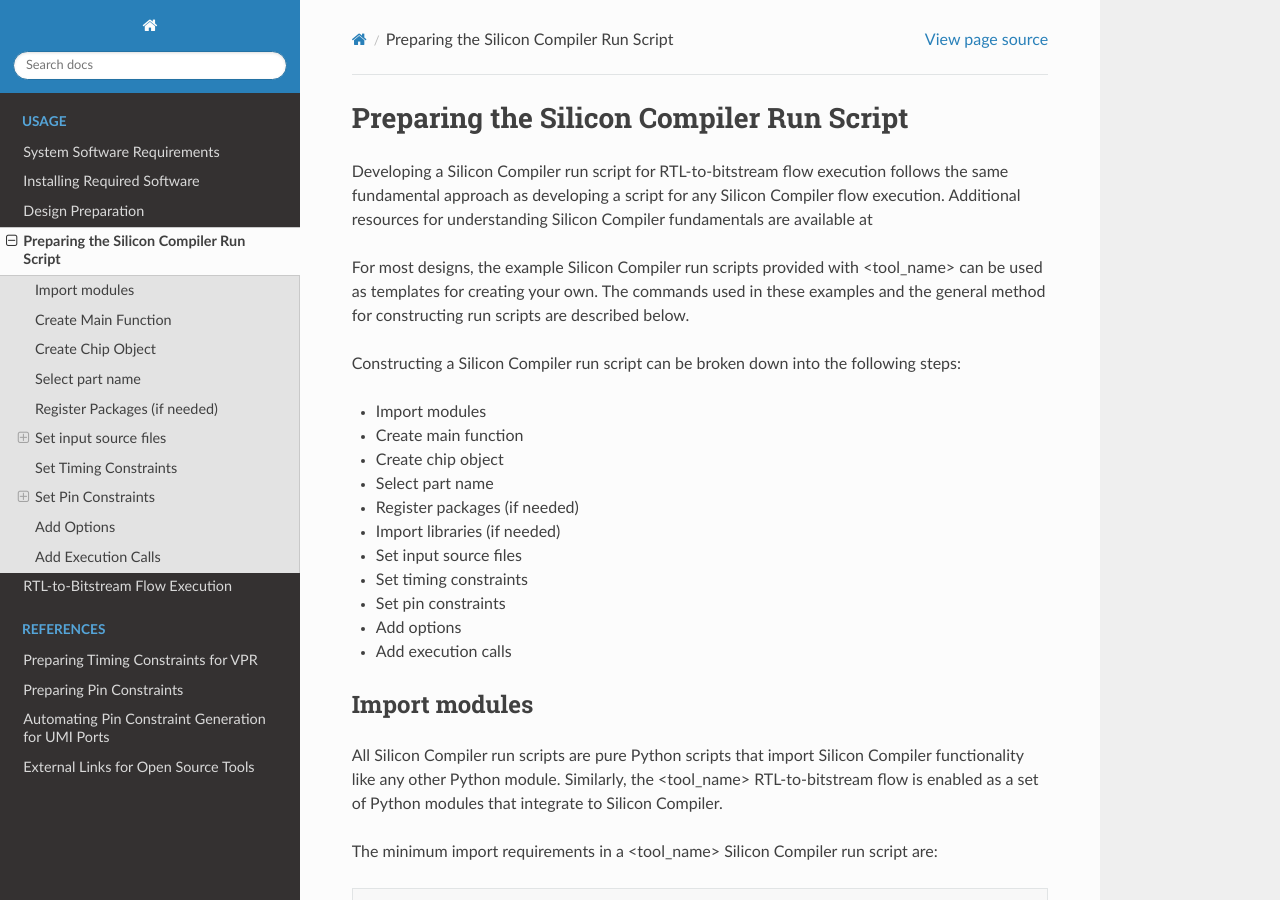
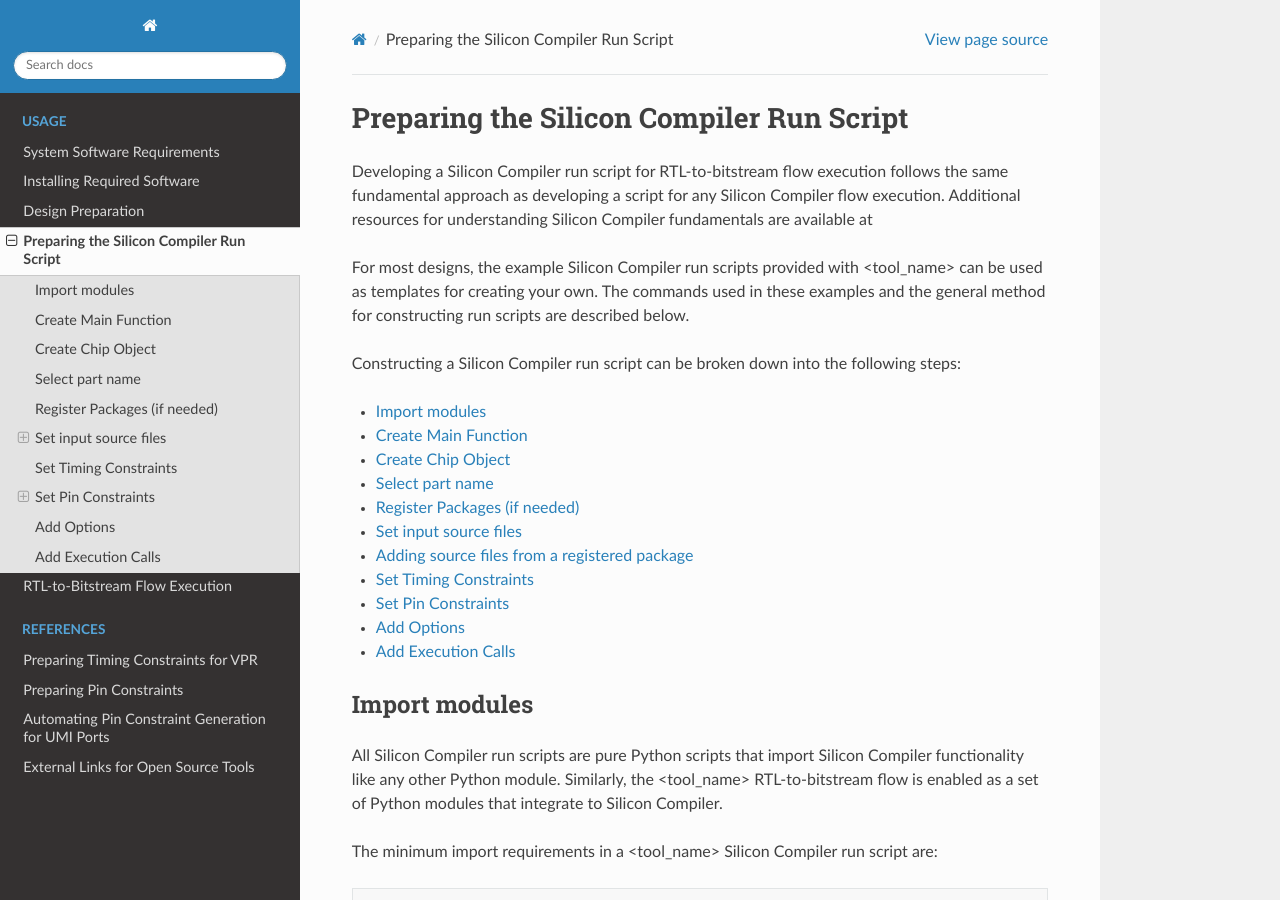
Before and after one commit to zeroasiccorp/logik, a Sphinx documentation site: the page built from docs/source/sc_preparation.rst, in a window 1280 px wide and 900 px high. Built offline with Sphinx 7.4.7 and the Read the Docs theme 2.0.0, drawn with Linux system fonts in a browser that asks for light colours.

Commit message:
Add links to subsections

```diff
--- a/docs/source/sc_preparation.rst
+++ b/docs/source/sc_preparation.rst
@@ -7,18 +7,19 @@
 
 Constructing a Silicon Compiler run script can be broken down into the following steps:
 
-* Import modules
-* Create main function
-* Create chip object
-* Select part name
-* Register packages (if needed)
-* Import libraries (if needed)
-* Set input source files
-* Set timing constraints
-* Set pin constraints
-* Add options
-* Add execution calls
+* :ref:`import_modules`
+* :ref:`Create_main_function`
+* :ref:`Create_chip_object`
+* :ref:`Select_part_name`
+* :ref:`Register_packages`
+* :ref:`Import_libraries`
+* :ref:`Set_input_source_files`
+* :ref:`Set_timing_constraints`
+* :ref:`Set_pin_constraints`
+* :ref:`Add_options`
+* :ref:`Add_execution_calls`
 
+.. _import_modules:
 
 Import modules
 --------------
@@ -128,6 +139,8 @@
 
 For large designs, it may be convenient to organize your HDL files into a directory tree that is processed using Python functions, so that the above calls can be embedded in loops.
 
+.. _Set_input_source_files:
+
 Adding source files from a registered package
 ^^^^^^^^^^^^^^^^^^^^^^^^^^^^^^^^^^^^^^^^^^^^^
 
```
Also changed, not shown: other parts of docs/source/sc_preparation.rst (+17 -0 lines).
